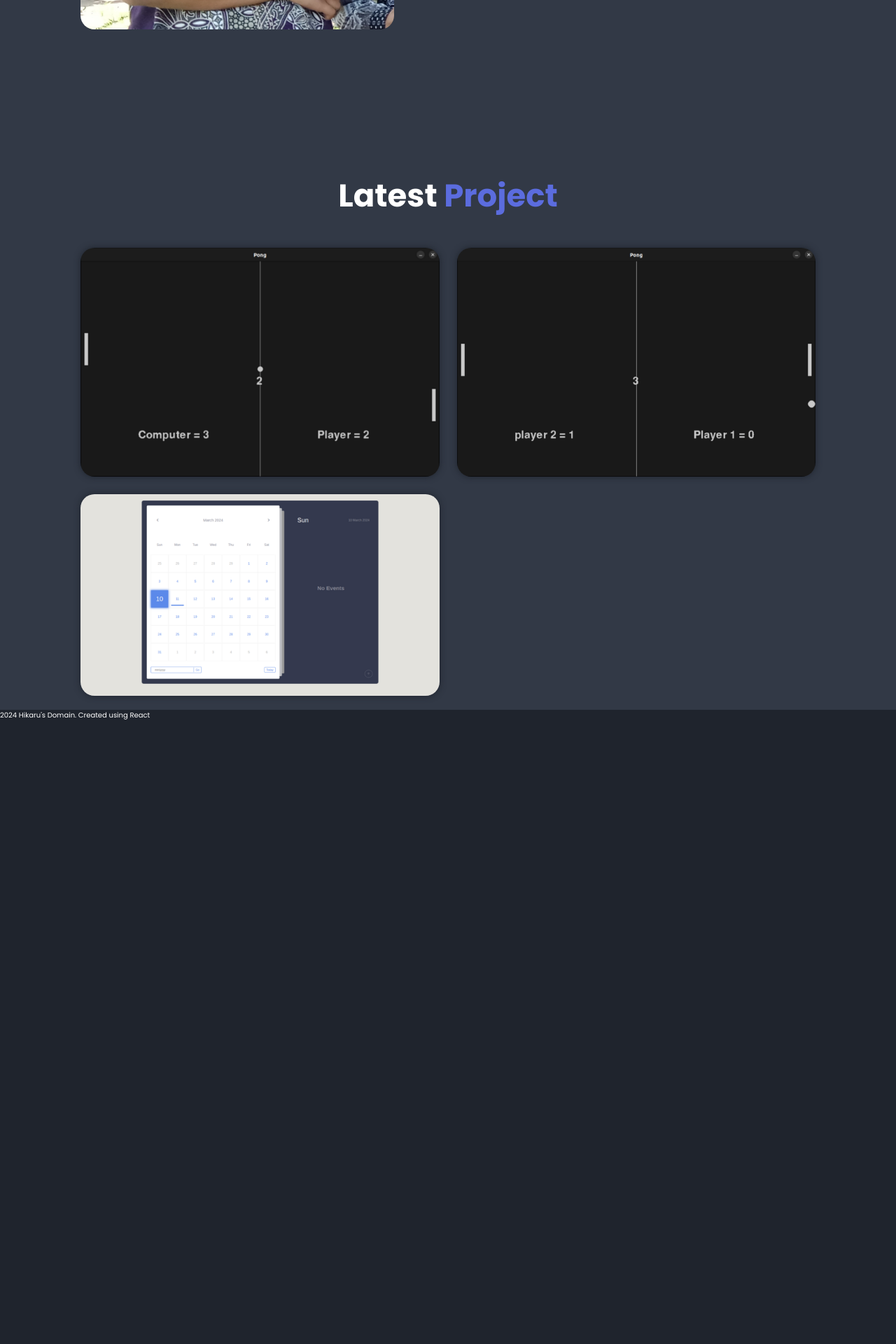
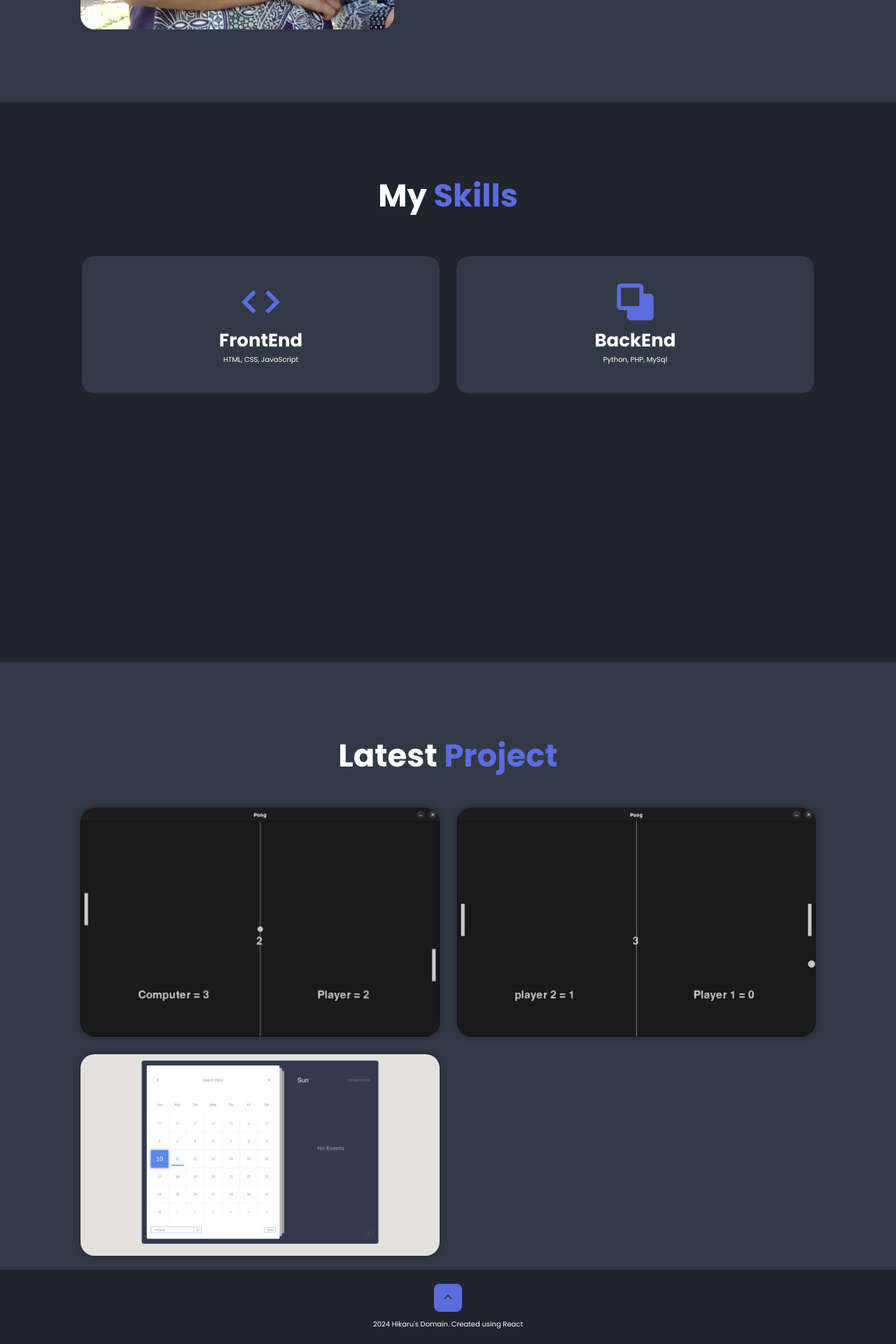
Before and after one commit to HikaruYo/Portofolio, a React (Vite) app: page /project in a window 1280 px wide. Shown: the part 1454-3374 px from the top of the page at 70% size. Before the commit the page ends 2484 px from the top, so only its background shows below. Built offline with nearby package versions, Linux system fonts and the light colour scheme.

Commit message:
Skills Component

```diff
--- a/src/App.jsx
+++ b/src/App.jsx
@@ -3,6 +3,7 @@ import Header from './components/Header'
 import Footer from './components/Footer'
 import Home from './components/Home'
 import About from './components/About'
+import Skills from './components/Skills'
 import Project from './components/Project'
 
 function App() {
@@ -11,6 +12,7 @@ function App() {
       <Header />
       <Home />
       <About />
+      <Skills />
       <Project />
       <Footer />
     </>
--- a/src/components/Footer.jsx
+++ b/src/components/Footer.jsx
@@ -2,8 +2,13 @@ import React from 'react'
 
 function Footer() {
     return (
-        <footer>
-            <p>{new Date().getFullYear()} Hikaru's Domain. Created using React</p>
+        <footer className='footer'>
+            <div className="footer-iconTop">
+                <a href="#home"><i class='bx bx-chevron-up'></i></a>
+            </div>
+            <div className='text'>
+                <p>{new Date().getFullYear()} Hikaru's Domain. Created using React</p>
+            </div>
         </footer>
     )
 }
--- /dev/null
+++ b/src/components/Skills.jsx
@@ -0,0 +1,25 @@
+import React from 'react'
+
+function Skills() {
+    return (
+        <section class="skills" id="skills">
+            <h2 class="heading">My <span>Skills</span></h2>
+
+            <div class="skills-container">
+                <div class="skills-box">
+                    <i class='bx bx-code'></i>
+                    <h3>FrontEnd</h3>
+                    <p>HTML, CSS, JavaScript</p>
+                </div>
+
+                <div class="skills-box">
+                    <i class='bx bx-minus-back'></i>
+                    <h3>BackEnd</h3>
+                    <p>Python, PHP, MySql</p>
+                </div>
+            </div>
+        </section>
+    )
+}
+
+export default Skills
--- a/src/index.css
+++ b/src/index.css
@@ -323,11 +323,16 @@ span {
 
 .footer {
     display: flex;
-    justify-content: right;
+    justify-content: center;
     align-items: center;
     flex-wrap: wrap;
     padding: 2rem 9%;
     background: var(--bg-color);
+    flex-direction: column;
+}
+
+.footer .text {
+  margin-top: 10px;
 }
 
 .footer-iconTop a {
@@ -469,6 +474,6 @@ span {
     }
 
     .footer {
-        flex-direction: column-reverse;
+        flex-direction: column;
     }
 }
```
